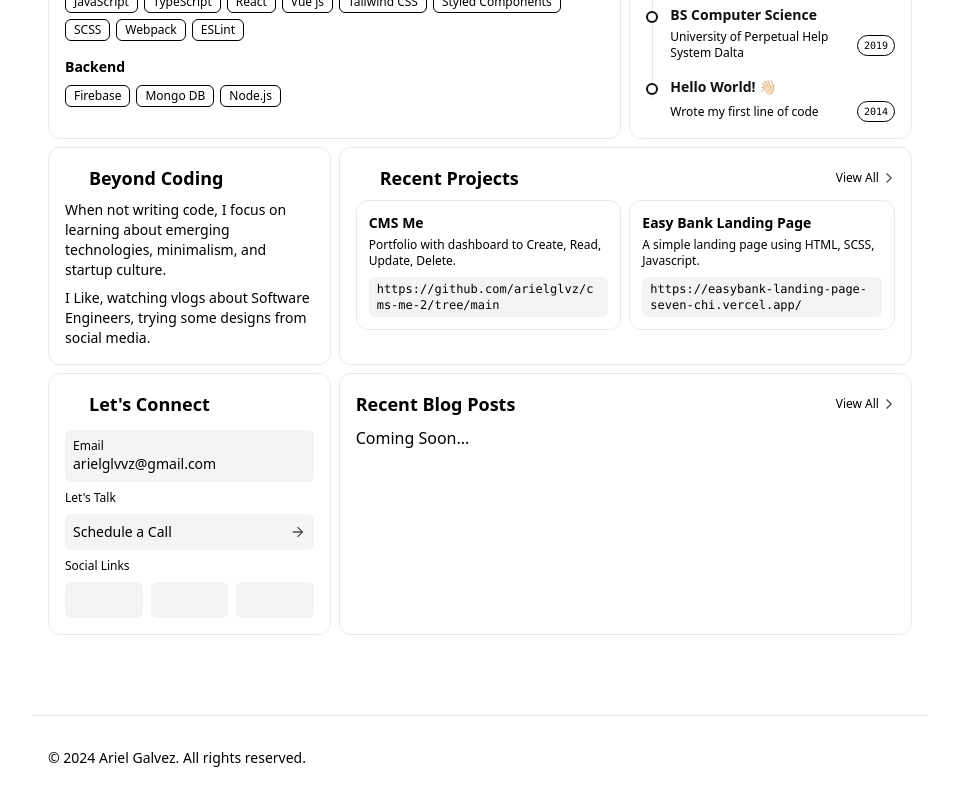
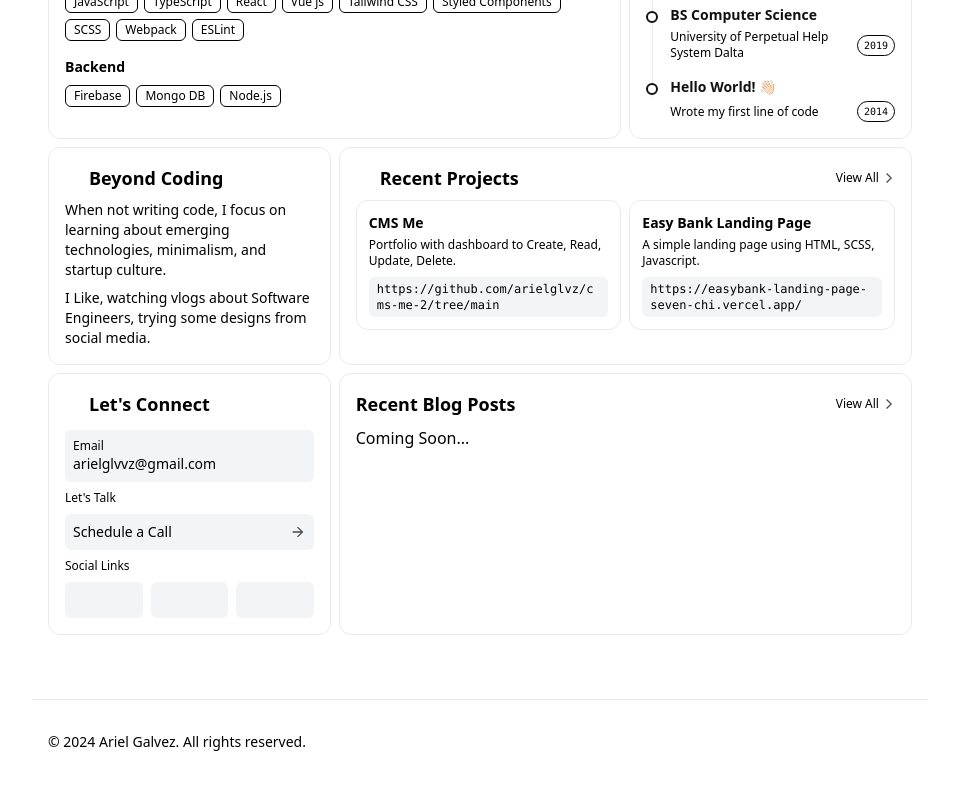
Before and after one commit to arielglvz/arielglvz, a React (Vite) app: page / in a window 1280 px wide. Shown: the part 566-1366 px from the top of the page, without its empty margins (160-1119 px from the left). Built offline with nearby package versions, Linux system fonts and the light colour scheme; some icons are missing.

Commit message:
fix mt-12 to mb-8 of footer

```diff
--- a/src/components/Footer.jsx
+++ b/src/components/Footer.jsx
@@ -2,7 +2,7 @@ import React from 'react'
 
 const Footer = () => {
   return (
-    <footer className='max-w-4xl mx-auto px-4 py-8 border-t border-border mt-12'>
+    <footer className='max-w-4xl mx-auto px-4 py-8 border-t border-border mt-8'>
       <p className="text-sm text-foreground/70">© 2024 Ariel Galvez. All rights reserved.</p>
     </footer>
   )
```
